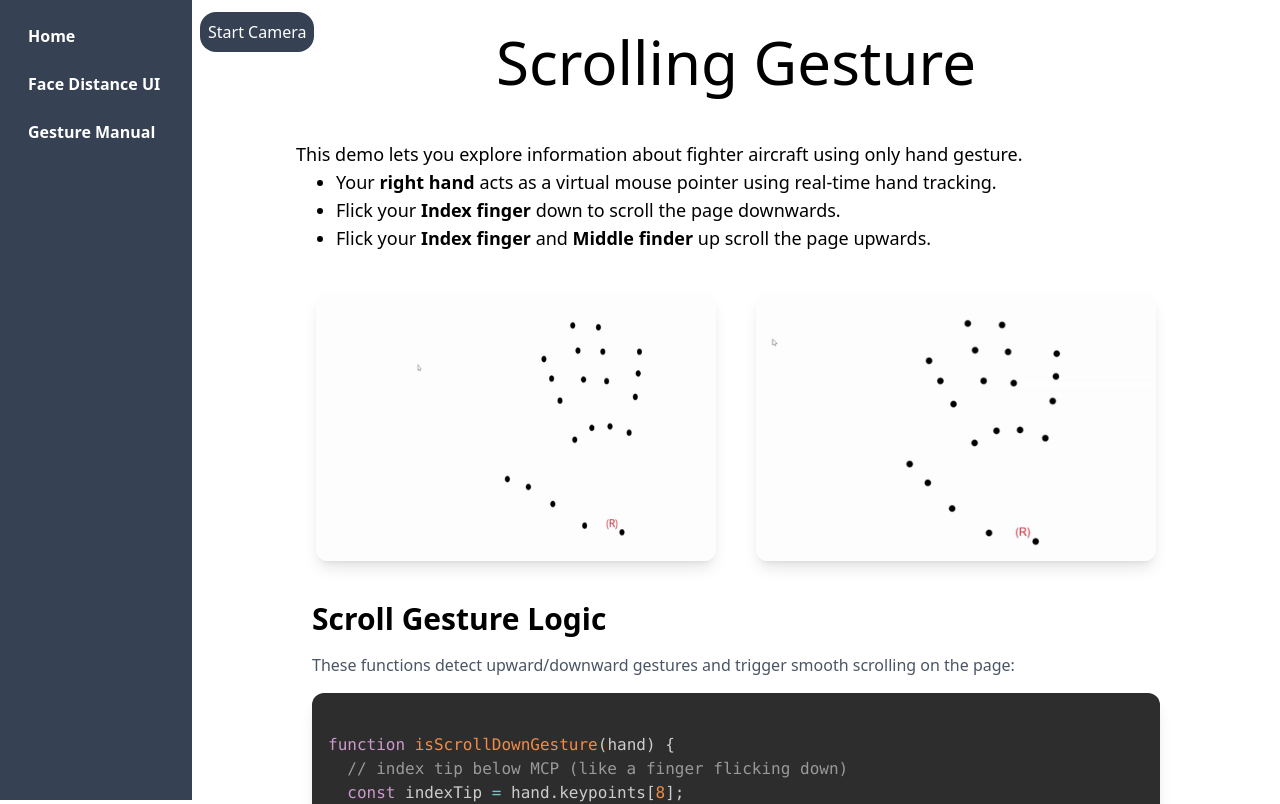
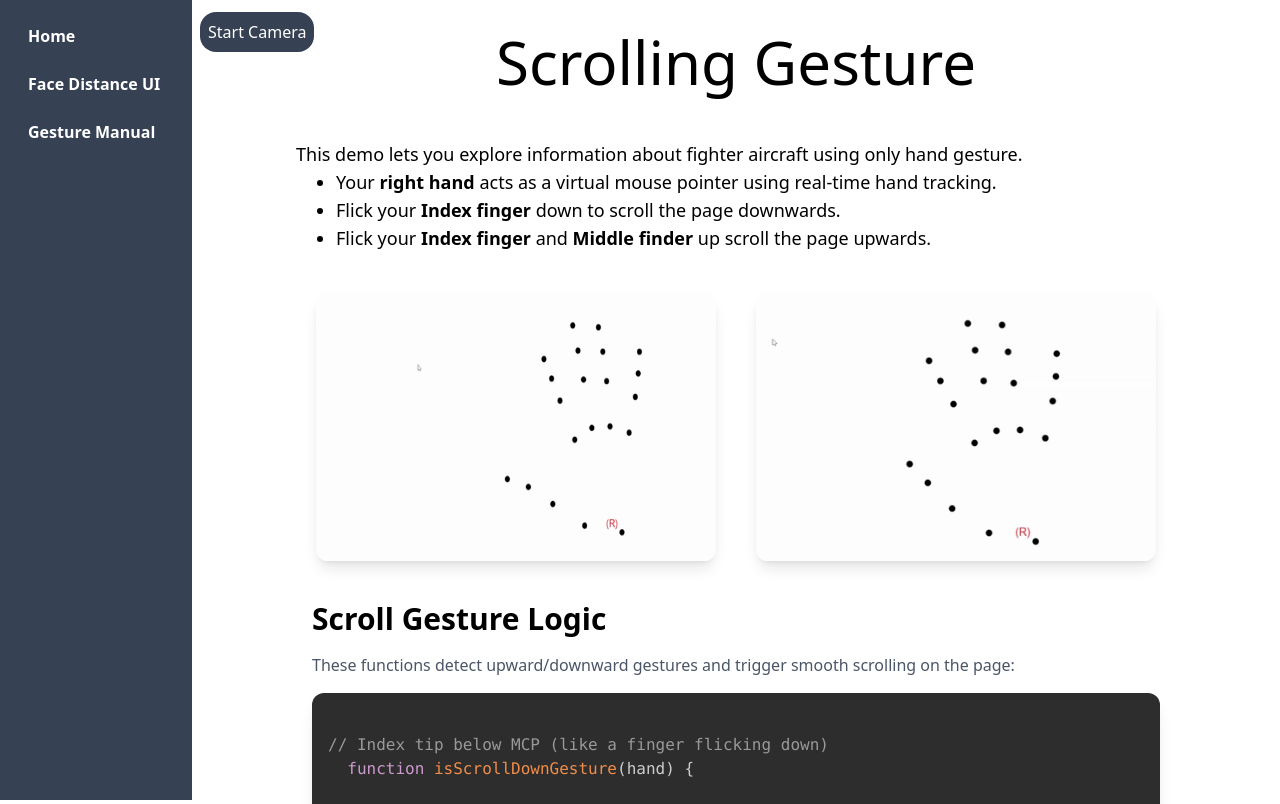
Before and after one commit to Alexander-v22/UI-interface, a SvelteKit app: page /gesture-manual/scroll in a window 1280 px wide. Shown: the top 804 px of the page. Built offline with nearby package versions, Linux system fonts and the light colour scheme.

Commit message:
Updated the readme page and adjusted some issues

```diff
--- a/src/routes/gesture-manual/GestureUI.svelte
+++ b/src/routes/gesture-manual/GestureUI.svelte
@@ -97,7 +97,7 @@
                 modelType: "lite",
                 solutionPath: "https://cdn.jsdelivr.net/npm/@mediapipe/hands",
             }
-        );
+        ); // model that were running
 
         detectorRunning = true;
         drawLoop(); // start the hand detection loop
@@ -135,17 +135,13 @@
     async function drawLoop() {
 
     animationFrameId = requestAnimationFrame(drawLoop);
-        //calls its self at the browesrs frame rate
         if (!model || !video || video.readyState !== 4) return;
-        //make sure everything is loaded
-
         predictions = await model.estimateHands(video);
 
+        // Ensures there is no flickering
         if (predictions.length > 0) {
             stableHands = predictions;
         }
-        //stable for no flickering logic
-
 
         if (shouldUpdate(Date.now())) {
             drawHands(stableHands, {
@@ -217,7 +213,7 @@
 
         ctx.restore();
 
-        // Now safely run gesture logic after drawing is complete
+        // Now safely run gesture logic after drawing is complete to avoid flicerking
         for (const { hand, isCursorHand, isClickHand } of gestureQueue) {
             const isFist = isFistGesture(hand);
             const isOpen = !isFist;
@@ -276,7 +272,6 @@
         return middleFingerMCP.y < thumbCMC.y;
     }
 
-    //isnt being used right now
      function palmRightPointer(hand){
         const middleFingerMCP = hand.keypoints[9];
         const thumbCMC = hand.keypoints[1];
@@ -296,7 +291,6 @@
         const threshold = 30
 
         return  distance < threshold;
-        // this basically
     }
 
         // helper function for the okay clicker using the right hand
@@ -318,7 +312,7 @@
 
 
     function isFistGesture(hand) {
-        const fingerTips = [8, 12, 16, 20];     // Index → Pinky
+        const fingerTips = [8, 12, 16, 20];     // Index to Pinky
         const fingerMCPs = [5, 9, 13, 17];      // Their base joints
 
         const wrist = hand.keypoints[0];
@@ -385,17 +379,17 @@
     //     return extendedFingers === 5;
     // }
 
+    // Index tip below MCP (like a finger flicking down)
     function isScrollDownGesture(hand) {
-        // index tip below MCP (like a finger flicking down)
+
         const indexTip = hand.keypoints[8];
         const indexMCP = hand.keypoints[5];
 
         return indexTip.y > indexMCP.y + 40; // offset for better trigger
     }
 
-    //index finger "Flicks" down to represent scrolling down
+    // Index tip and middle finger tip above MCP (like a finger flicking down)
     function isScrollUpGesture(hand) {
-        // index tip and middle finger tip above MCP (like a finger flicking down)
         const indexTip = hand.keypoints[8];
         const indexMCP = hand.keypoints[5];
 
@@ -408,7 +402,6 @@
         return indexIsUp && middleIsUp ;
     }
 
-    //Index and middle finger both flip up to represent scrolling up
     function tryScrollDown() {
         const now = Date.now();
         if (now - lastScrollTime > 1000) {
@@ -479,7 +472,7 @@
         if (element && element.classList.contains("btn-gesture")) {
             element.classList.add("pressed");
 
-            // 🏀 Only apply pop + physics reset to the ball
+            // Only apply pop + physics reset to the ball
             if (element.classList.contains("ball")) {
                 // Store current visual position
                 const originalTransform = element.style.transform;
--- a/src/routes/gesture-manual/scroll/ScrollCode.svelte
+++ b/src/routes/gesture-manual/scroll/ScrollCode.svelte
@@ -4,29 +4,29 @@
   import 'prismjs/components/prism-javascript';
   import { onMount } from 'svelte';
 
-  const codeSample = `function isScrollDownGesture(hand) {
-  // index tip below MCP (like a finger flicking down)
+  const codeSample = `
+  // Index tip below MCP (like a finger flicking down)
+  function isScrollDownGesture(hand) {
+
       const indexTip = hand.keypoints[8];
       const indexMCP = hand.keypoints[5];
 
       return indexTip.y > indexMCP.y + 40; // offset for better trigger
   }
 
-// Index finger "Flicks" down to represent scrolling down
+  // Index tip and middle finger tip above MCP (like a finger flicking down)
   function isScrollUpGesture(hand) {
-  // index tip and middle finger tip above MCP (like a finger flicking down)
       const indexTip = hand.keypoints[8];
       const indexMCP = hand.keypoints[5];
 
       const middleTip = hand.keypoints[12];
       const middleMCP = hand.keypoints[9];
 
-  const indexIsUp = indexTip.y < indexMCP.y - 20;
-  const middleIsUp = middleTip.y < middleMCP.y - 20;
+      const indexIsUp= indexTip.y < indexMCP.y - 20;
+      const middleIsUp= middleTip.y < middleMCP.y - 20;
 
-  return indexIsUp && middleIsUp;
+      return indexIsUp && middleIsUp ;
   }
-// Index and middle finger both flip up to represent scrolling up
 
   function tryScrollDown() {
       const now = Date.now();
@@ -42,7 +42,9 @@ function tryScrollUp() {
           window.scrollBy({ top: -500, behavior: 'smooth' });
           lastScrollTime = now;
       }
-}`.trim();
+  }
+
+    `.trim();
 
   let codeElement;
   let copied = false;
```
Also changed, not shown: 1 other file (tests, documents, lock files or other folders). Lines whose indentation alone changed are shown as unchanged.
